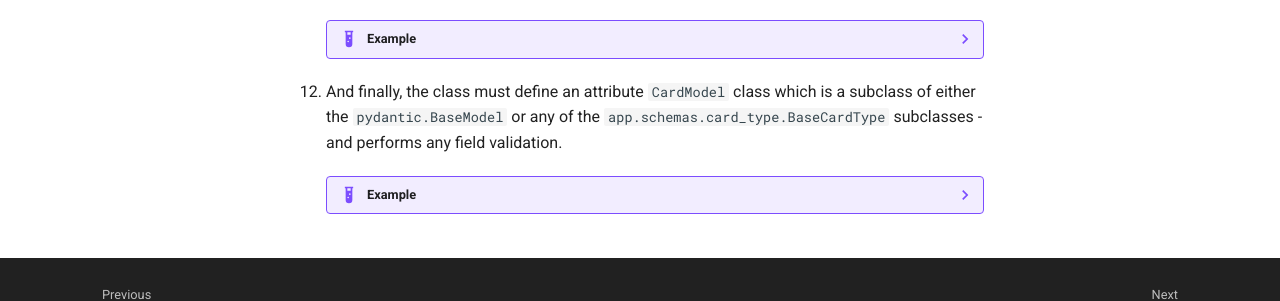
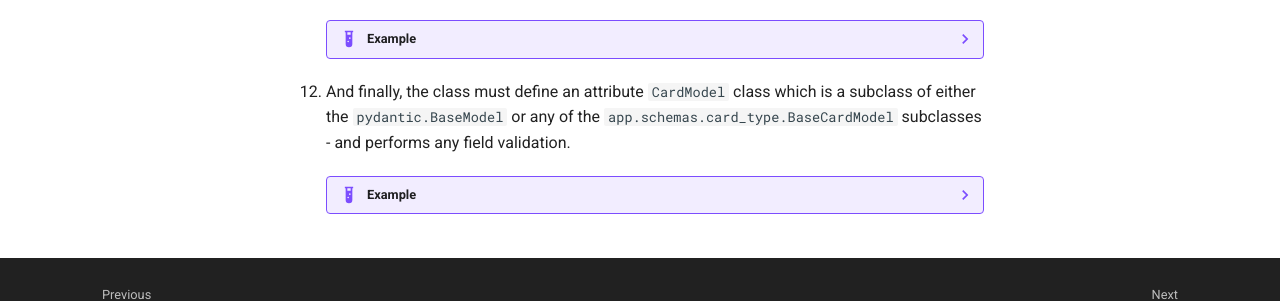
Before and after one commit to CollinHeist/TitleCardMaker, an MkDocs documentation site: the page built from docs/card_types/local.md, in a window 1280 px wide and 900 px high, scrolled down 2030 px. Shown: the part 486-787 px from the top of the window. Built offline with MkDocs 1.6.1 and Material for MkDocs 9.7.7, drawn with Linux system fonts in a browser that asks for light colours; comment, search, counter and statistics services are not loaded.

Commit message:
Update local.md

````diff
--- a/docs/card_types/local.md
+++ b/docs/card_types/local.md
@@ -429,14 +429,14 @@
 
 12. And finally, the class must define an attribute `CardModel` class which
 is a subclass of either the `pydantic.BaseModel` or any of the
-`app.schemas.card_type.BaseCardType` subclasses - and performs any field
+`app.schemas.card_type.BaseCardModel` subclasses - and performs any field
 validation.
 
     ??? example "Example"
 
         ```python title="FancyTitleCard.py" linenums="1" hl_lines="2 26-27"
         from pathlib import Path
-        from app.schemas.card_type import BaseCardType
+        from app.schemas.card_type import BaseCardModel
         from modules.BaseCardType import BaseCardType, Extra, CardDescription
 
         class FancyTitleCard(BaseCardType):
@@ -460,7 +460,7 @@
                 ]
             )
 
-            class CardModel(BaseCardType):
+            class CardModel(BaseCardModel):
                 extra_val: str
 
             REF_DIRECTORY = Path(__file__).parent / 'fancy_files'
````
Also changed, not shown: 1 other file.
